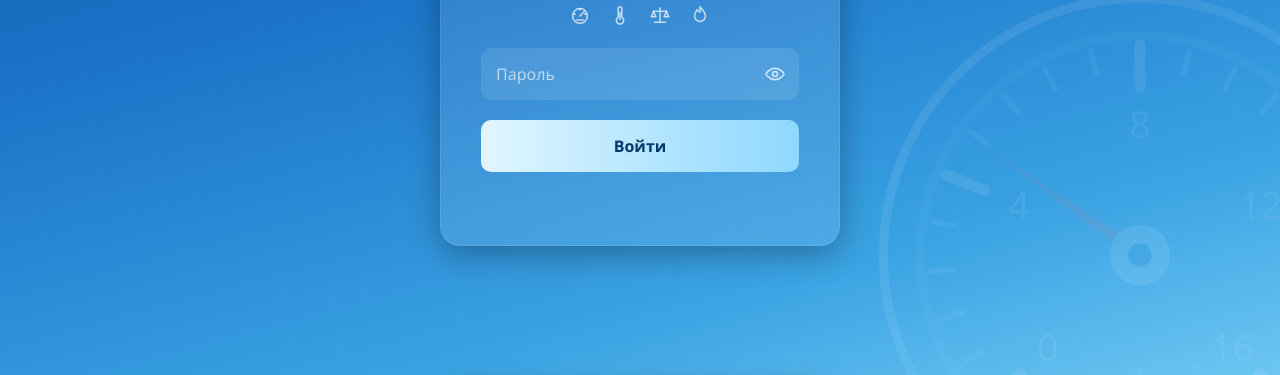
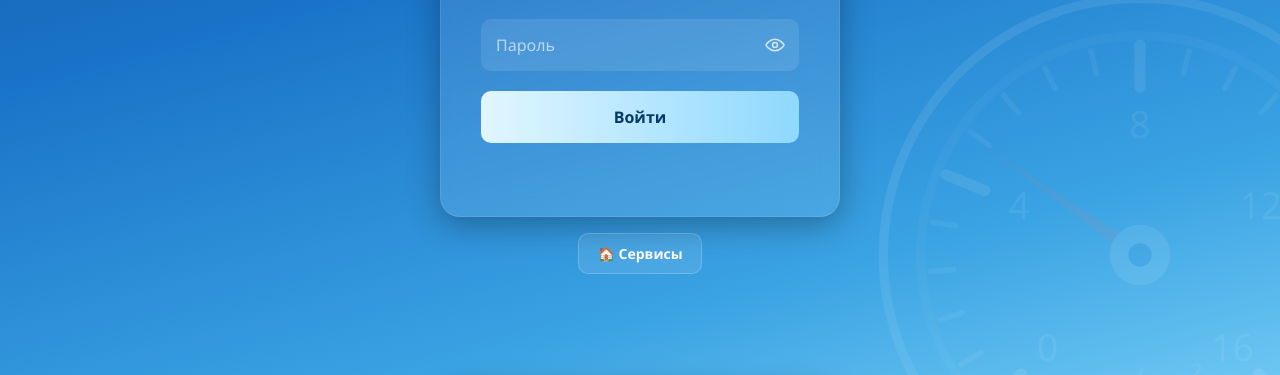
Before and after one commit to energo380/metrology, a plain HTML site: page index.html in a window 1280 px wide. Shown: the part 425-800 px from the top of the page. Drawn offline with Linux system fonts and the light colour scheme.

Commit message:
Кнопка «🏠 Сервисы» - возврат в меню рабочих сервисов
Как в «Заявках на материалы»: под окном входа и в шапке рядом с «Выходом».

Co-Authored-By: Claude Opus 5.5 <noreply@anthropic.com>
Claude-Session: https://claude.ai/code/session_015qVVTubvxL6iaUE2F6Zq6w

```diff
--- a/index.html
+++ b/index.html
@@ -43,7 +43,7 @@ body {
 button, input, select, textarea { font-family: inherit; }
 
 /* ---------- вход ---------- */
-.login-container { display: flex; justify-content: center; align-items: center; min-height: 100vh; padding: 20px; }
+.login-container { display: flex; flex-direction: column; justify-content: center; align-items: center; gap: 16px; min-height: 100vh; padding: 20px; }
 .login-box {
     background: rgba(255, 255, 255, 0.1);
     backdrop-filter: blur(10px);
@@ -420,6 +420,7 @@ tr.rejected td { background: rgba(255, 107, 107, 0.12); }
         <button class="login-btn" onclick="handleLogin()">Войти</button>
         <div class="error-message" id="loginError"></div>
     </div>
+    <button type="button" class="btn btn-secondary" onclick="goMenu()" title="Вернуться в меню рабочих сервисов">🏠 Сервисы</button>
 </div>
 
 <!-- ======================= ОСНОВНОЙ ЭКРАН ======================= -->
@@ -436,7 +437,8 @@ tr.rejected td { background: rgba(255, 107, 107, 0.12); }
             <button class="btn btn-secondary" id="logBtn" style="display:none" onclick="openLog(null)">📋 Журнал правок</button>
             <button class="btn btn-secondary q-btn" id="queueBtn" onclick="openQueue()" title="Записи, которые ещё не дошли до сервера">⏳ Очередь</button>
             <button class="btn btn-secondary" onclick="refreshRecords(true)" title="Обновить">⟳</button>
-            <button class="btn btn-danger" onclick="handleLogout()">Выход</button>
+            <button type="button" class="btn btn-secondary" onclick="goMenu()" title="Вернуться в меню рабочих сервисов">🏠 Сервисы</button>
+            <button class="btn btn-danger" onclick="handleLogout()">🚪 Выход</button>
         </div>
     </div>
 
@@ -939,6 +941,10 @@ function handleLogout() {
 
 function isAdmin() { return me.role === 'admin'; }
 
+// В меню рабочих сервисов. Неотправленное остаётся в памяти браузера
+// и уйдёт при следующем входе; браузер сам предупредит о нём при уходе
+function goMenu() { location.href = 'https://energo380.github.io/menu/'; }
+
 function showMain() {
     $('loginScreen').style.display = 'none';
     $('mainScreen').style.display = 'block';
```
